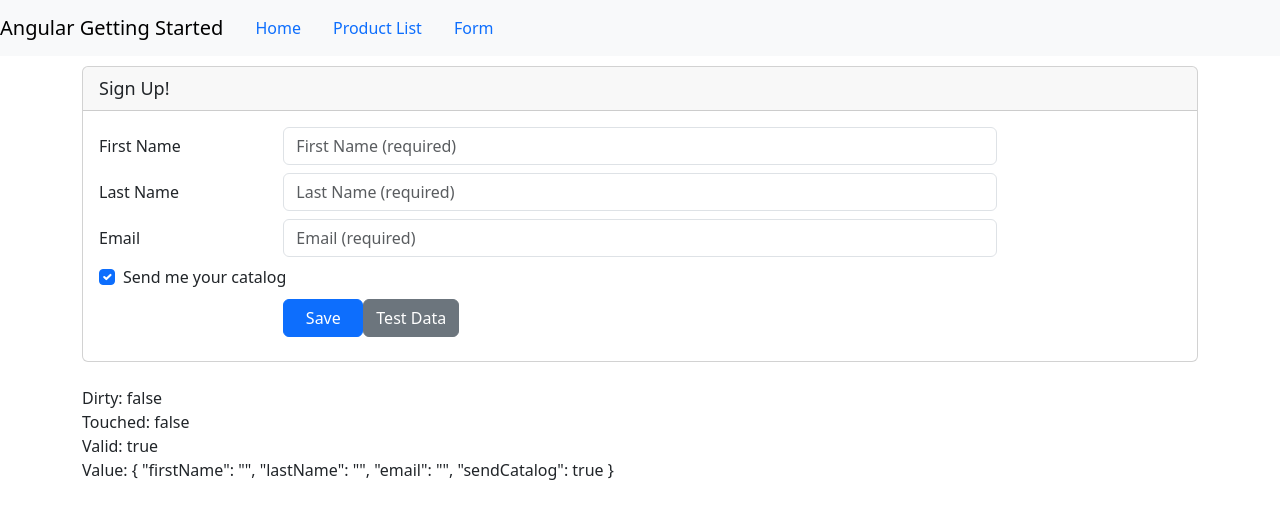
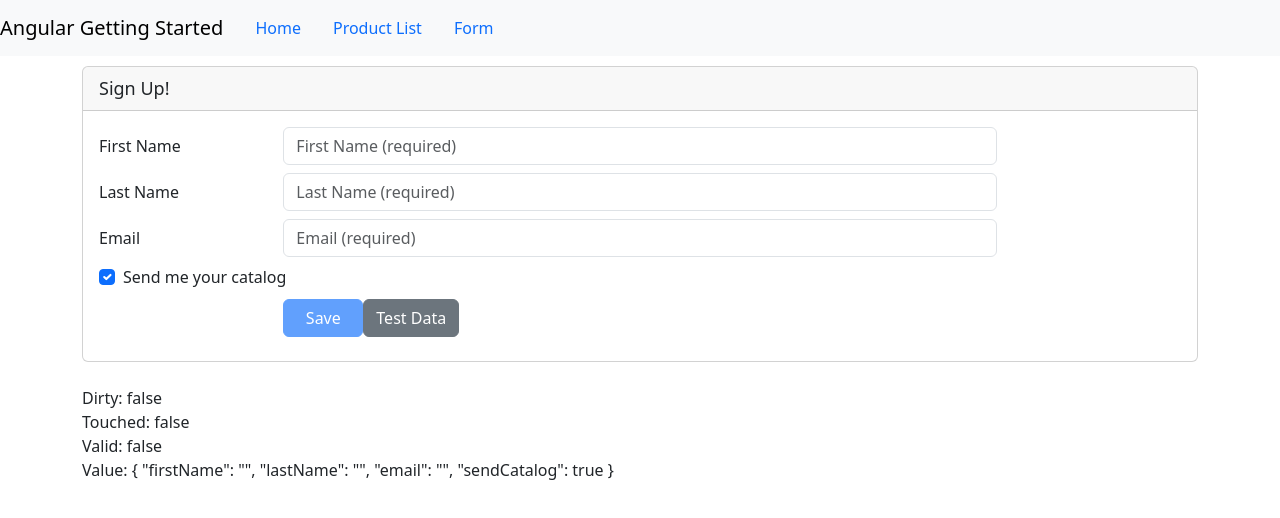
Before and after one commit to markfady/Angular_Getting_Started, an Angular app: page /ReactiveForm in a window 1280 px wide. Shown: the top 518 px of the page. Built offline with nearby package versions, Linux system fonts and the light colour scheme.

Commit message:
validation inside class component 'Validators'

```diff
--- a/src/app/reactiveForm/customer/customer.component.ts
+++ b/src/app/reactiveForm/customer/customer.component.ts
@@ -1,5 +1,5 @@
 import { Component, OnInit } from '@angular/core';
-import { FormControl, FormGroup, FormBuilder } from '@angular/forms';
+import { FormControl, FormGroup, FormBuilder, Validators } from '@angular/forms';
 import { Customer } from './customer';
 
 @Component({
@@ -13,9 +13,9 @@ export class CustomerComponent implements OnInit {
 
   constructor(private formBuilder:FormBuilder) {
     this.customerForm=this.formBuilder.group({
-      firstName:'',
-      lastName: '',
-      email: '',
+      firstName:['',[Validators.required,Validators.minLength(3)]],
+      lastName: ['',[Validators.required,Validators.maxLength(50)]],
+      email: ['',[Validators.required,Validators.email]],
       sendCatalog: true
     })
   }
```
